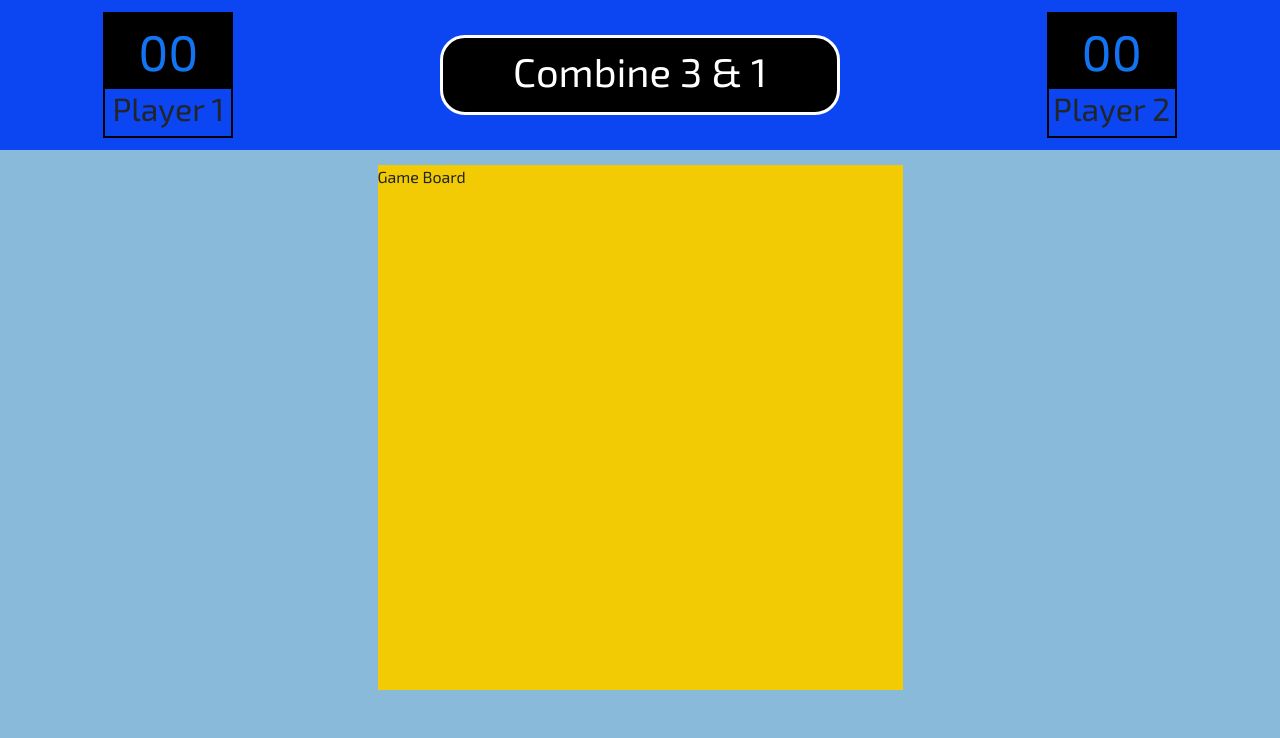
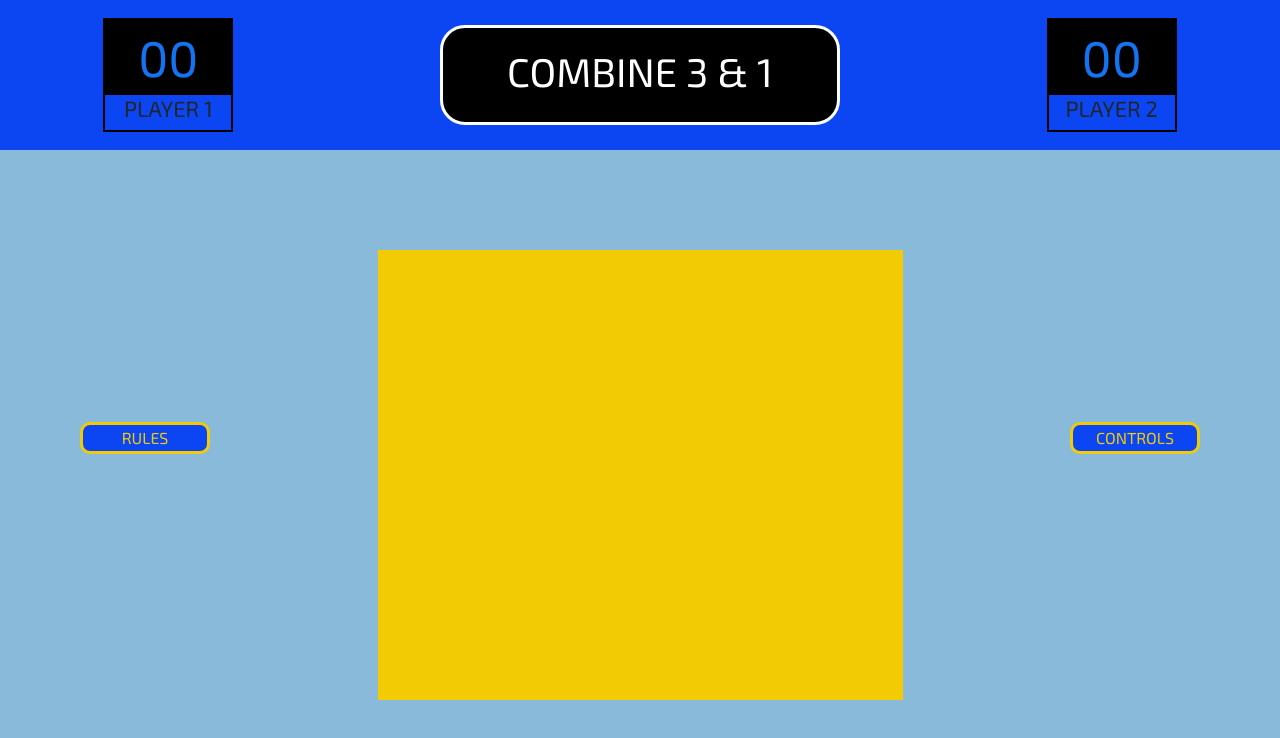
Before and after one commit to theaustinblaine/sei22-Project1, a plain HTML site: page index.html in a window 1280 px wide. Drawn offline with nearby package versions, Linux system fonts and the light colour scheme.

Commit message:
Mostly finished with basic layout. Need to get game pieces and empty slots built.

```diff
--- a/css/style.css
+++ b/css/style.css
@@ -1,6 +1,7 @@
 body {
     background-color: #89BAD9;
     font-family: 'Exo 2', sans-serif;
+    text-transform: uppercase;
 }
 
 header{
@@ -9,7 +10,6 @@ header{
     align-items: center;
     margin: 0 auto;
     height: 150px;
-    /* border: red 3px solid; */
     background-color: #0C46F2
 }
 
@@ -38,23 +38,36 @@ header{
     border-radius: 25px;
     margin: 0 auto;
     width: 400px;
-    height: 80px;
+    height: 100px;
 }
 
 .player1{
     background-color: #1374F2;
-
 }
 
 .player2{
     background-color: #1374F2;
 }
 
+h2{
+    font-size: 22px;
+}
+
 .main{
     display: flex;
-    justify-content: center;
+    justify-content: space-between;
     align-items: center;
-    padding-top: 15px;
+    padding-top: 25px;
+}
+
+button{
+    margin: 80px;
+    background-color: #0C46F2;
+    color: #F2CB05;
+    border: 3px solid #F2CB05;
+    border-radius: 10px;
+    text-transform: uppercase;
+    width: 130px;
 }
 
 #game-board{
@@ -62,4 +75,11 @@ header{
     background-color: #F2CB05;
     height: 525px;
     width: 525px;
+    grid-template-rows: 1fr 1fr 1fr 1fr 1fr 1fr 1fr;
+    grid-template-columns: 1fr 1fr 1fr 1fr 1fr 1fr 1fr;
 }
+
+.selection{
+    background-color:#89BAD9;
+    grid-column: 1 / span 7;
+}
--- a/index.html
+++ b/index.html
@@ -31,9 +31,11 @@
     </header>
 
     <div class="main">
+        <button id="rules" class="button">Rules</button>
         <div id="game-board">
-            Game Board
+                <div class="selection"></div>
         </div>
+        <button id="controls" class="button">Controls</button>
     </div>
 
 <script src="connect4.js"></script>
```
